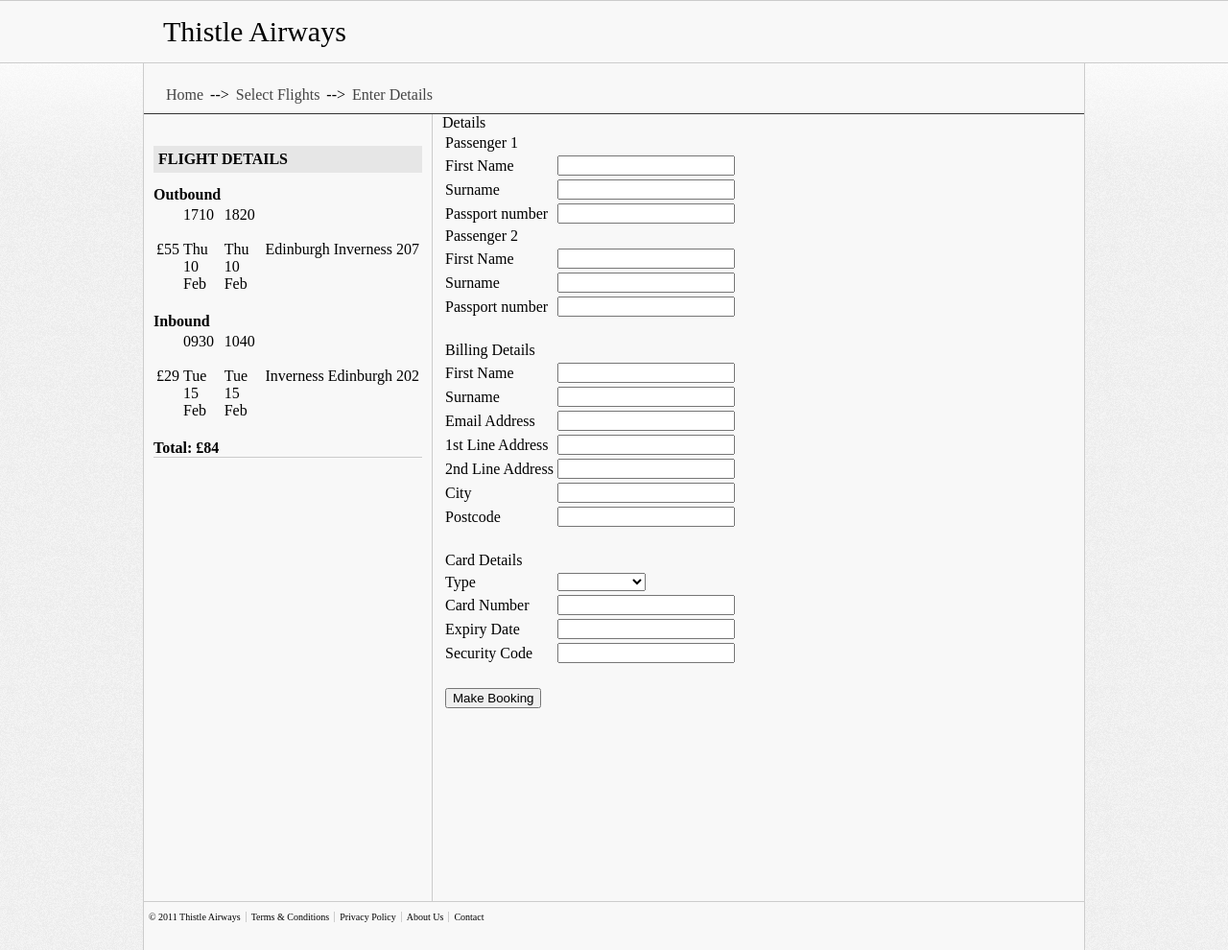
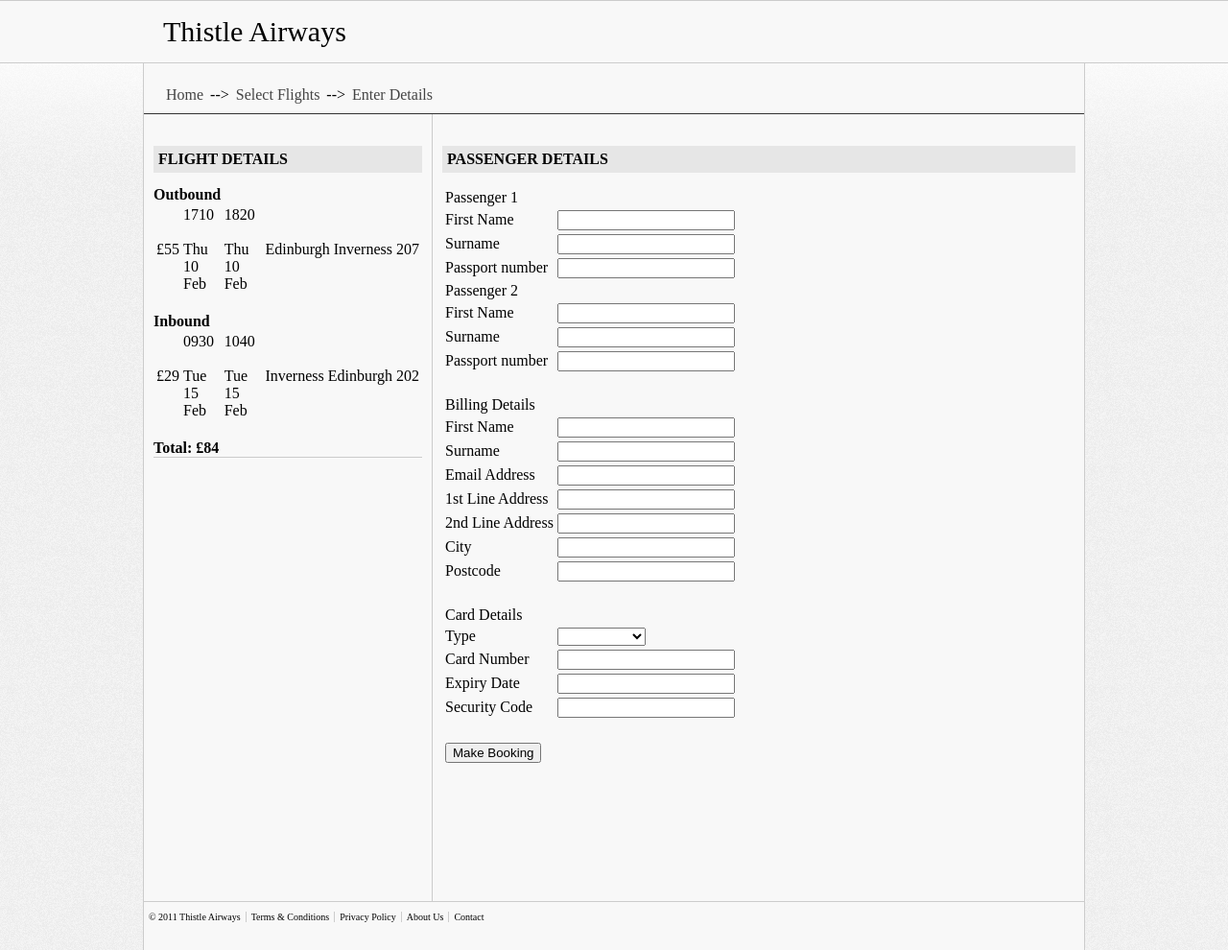
Before and after one commit to thistle-airways/prototype, a PHP site: page /index.php?page=details in a window 1280 px wide. Shown: the whole page at 96% size. Run offline with PHP 8.4, Linux system fonts and the light colour scheme.

Commit message:
Minor tweaks to front_end

```diff
--- a/front_end/assets/style/style.css
+++ b/front_end/assets/style/style.css
@@ -106,7 +106,7 @@ a.menu:hover {color:#000; text-decoration:underline;}
 
 .content-body {
 	float:left;
-	padding-top:25px;
+	padding-top:20px;
 	word-wrap:normal;
 	width:660px;
 }
--- a/front_end/pages/confirmation.php
+++ b/front_end/pages/confirmation.php
@@ -30,7 +30,7 @@
     </div>
 </div>
 <div class="content-body">
-<h2>Confirmation of booking</h2>
+<h2>Booking Confirmation</h2>
 		Thank you for your booking.<br/>
 
         Your comfirmation code is HHOEMZ</br>
--- a/front_end/pages/details.php
+++ b/front_end/pages/details.php
@@ -17,8 +17,8 @@
     </div>
 </div>
 
-<div id="content-body">
-	<p>Details</p>
+<div class="content-body">
+	<h2>Passenger Details</h2>
     	<form action="confirmation.html" method="post">
 		<table id="details">
 			<tr><td>Passenger 1</td></tr>
--- a/front_end/pages/flights.php
+++ b/front_end/pages/flights.php
@@ -36,7 +36,7 @@
 </div>
 
 <div class="content-body">
-<p class="page-title">Select your flights</p>
+<h2>Select your flights</h2>
 
 <div class="results-box outbound">
     <div class="heading">
```
